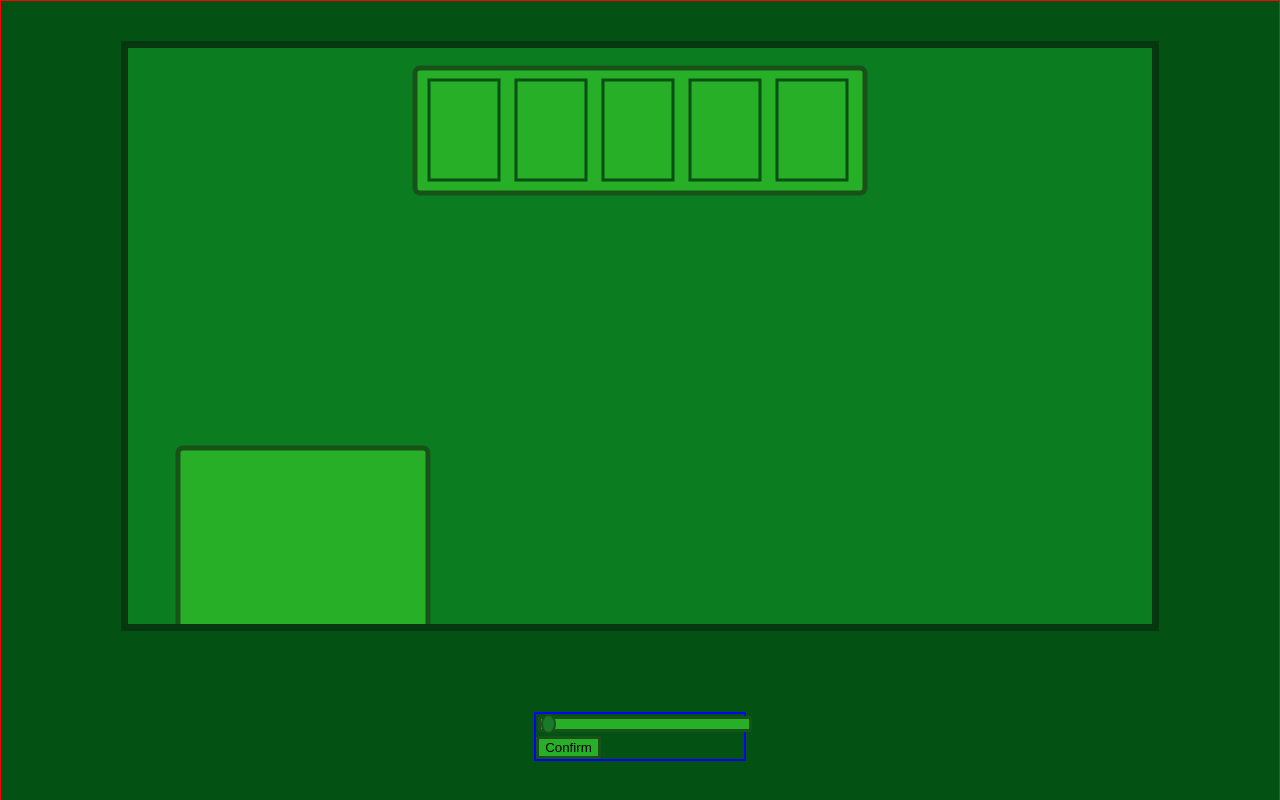
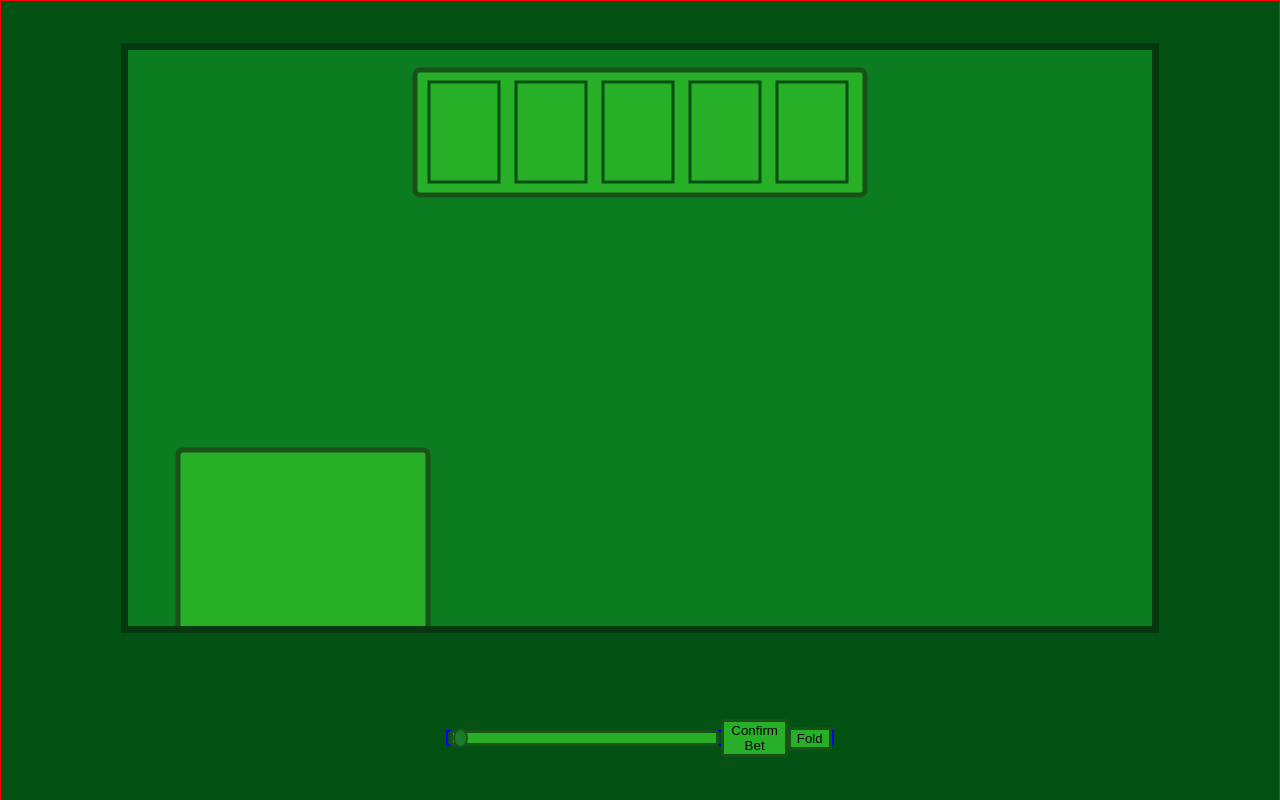
Before and after one commit to PrestonDragon989/Poker, a plain HTML site: page index.html in a window 1280 px wide. Drawn offline with Linux system fonts and the light colour scheme.

Commit message:
Added base slider container

```diff
--- a/index.html
+++ b/index.html
@@ -18,7 +18,8 @@
             <canvas id="poker-canvas" width="1024" height="576"></canvas>
             <div id="slider-container">
                 <input type="range" min="0" max="100" value="0" step="1" id="betting-slider">
-                <button id="confirm-bet">Confirm</button>
+                <button id="confirm-bet">Confirm Bet</button>
+                <button id="fold-button">Fold</button>
             </div>
         </div>
     </body>
--- a/styles.css
+++ b/styles.css
@@ -14,6 +14,7 @@ html, body {
 }
 
 #poker-canvas {
+    position: relative;
     /* Set maximum dimensions for scaling */
     max-width: calc(100vw - 14px); /* 100% of viewport width minus 10px for the border */
     max-height: calc(100vh - 14px); /* 100% of viewport height minus 10px for the border */
@@ -35,6 +36,10 @@ html, body {
 }
 
 #slider-container {
+    width: 30%;
+    height: 10%;
+    display: flex;
+    place-items: center;
     border: 2px solid blue;
 }
 
@@ -77,3 +82,20 @@ html, body {
     background-color: rgb(74, 236, 74);
     transition-duration: 0s;
 }
+
+/* Fold Button Styles */
+#fold-button {
+    background-color: rgb(39, 176, 39);
+    border: 3px solid rgb(24, 82, 24);
+    border-radius: 3px;
+    cursor: pointer;
+    transition: background-color 0.3s ease;
+}
+#fold-button:hover {
+    background-color: rgb(63, 203, 63);
+    transition-duration: 0.6s;
+}
+#fold-button:active {
+    background-color: rgb(74, 236, 74);
+    transition-duration: 0s;
+}
```
